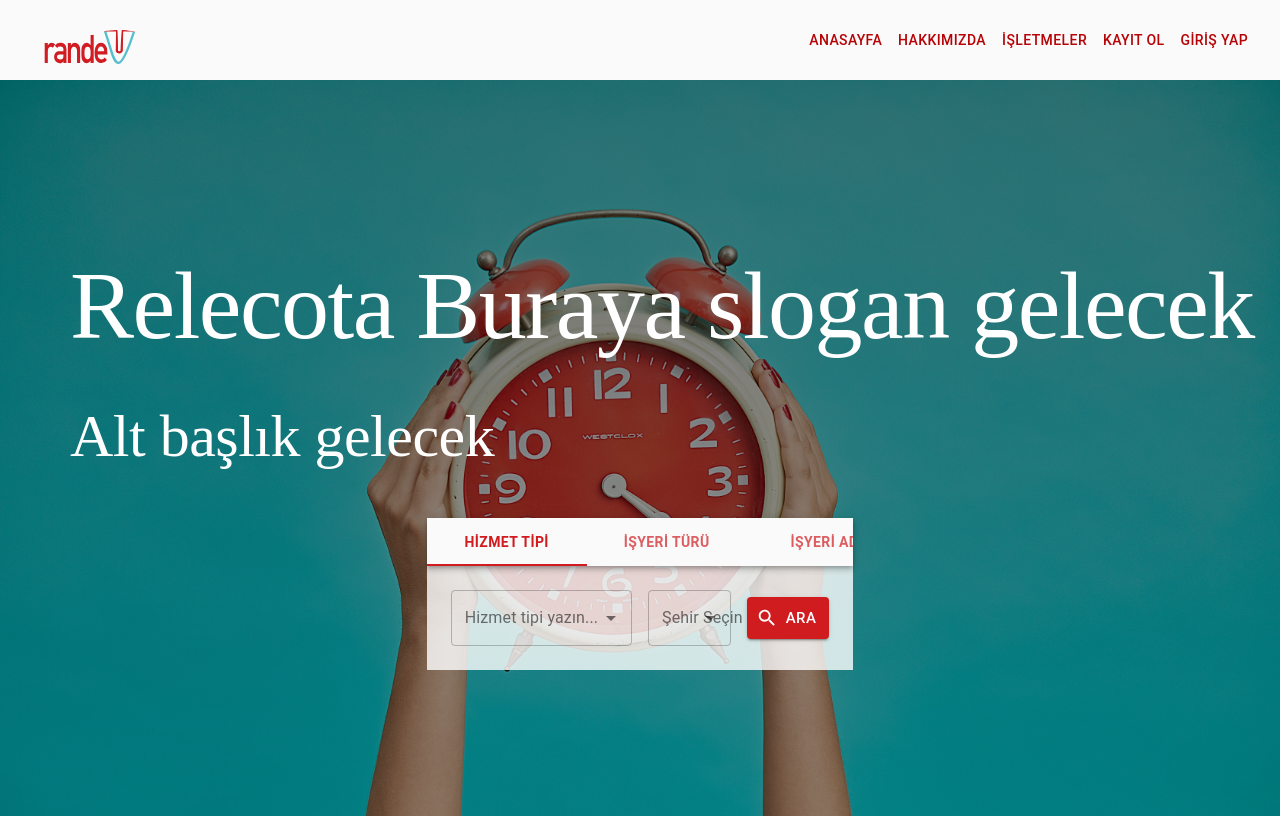
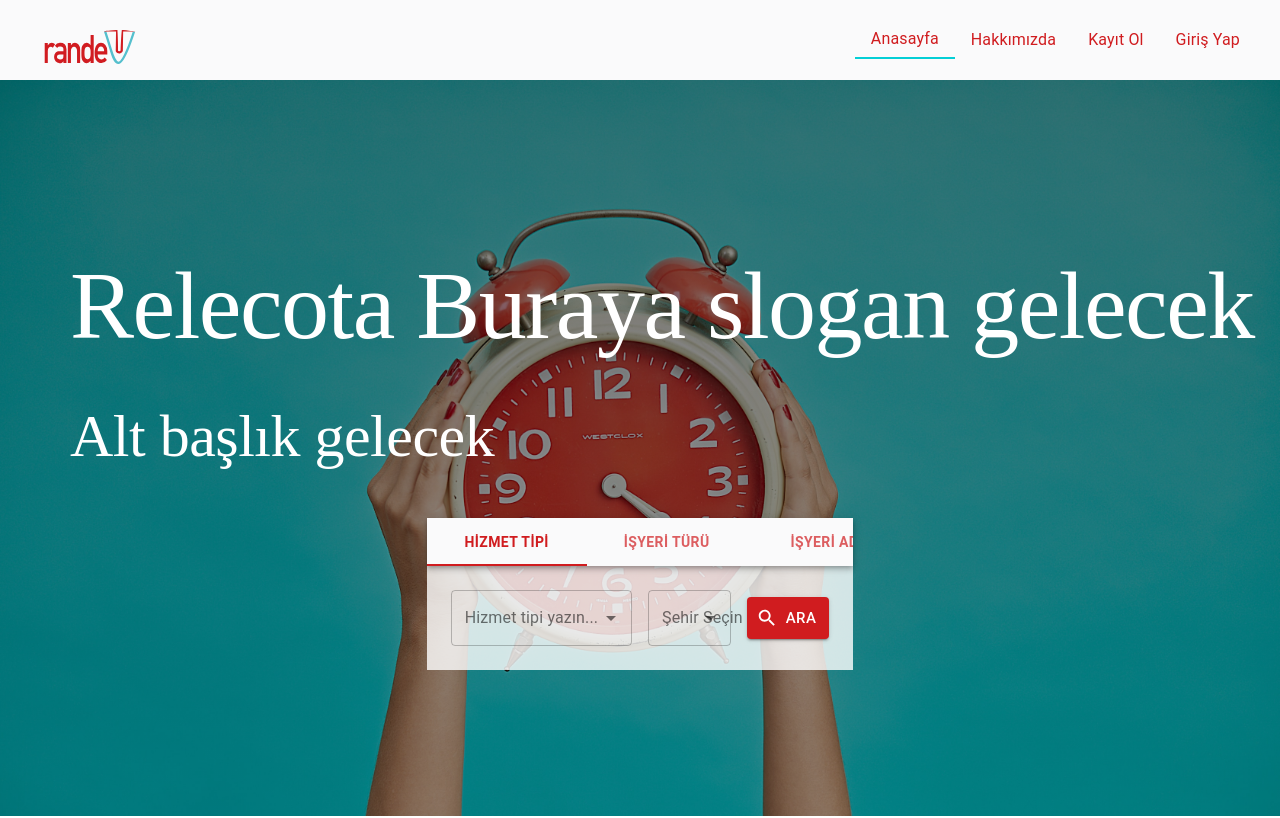
Before and after one commit to serbestemre/randeu-webApp, a React app: page / in a window 1280 px wide. Shown: the top 818 px of the page. Built offline with nearby package versions, Linux system fonts and the light colour scheme.

Commit message:
navbar styled

```diff
--- a/src/App.js
+++ b/src/App.js
@@ -6,7 +6,7 @@ import Login from "./pages/Login/Login";
 import Register from "./pages/Register/Register";
 import Auxiliary from "./hoc/Auxiliary/Auxiliary";
 import AboutUs from './pages/AboutUs/AboutUs';
-const App = () => {
+const App = (props) => {
   return (
    <Auxiliary>
     <Switch>
--- a/src/components/Navigation/NavBar/NavBar.js
+++ b/src/components/Navigation/NavBar/NavBar.js
@@ -1,13 +1,19 @@
 import React from "react";
-import { NavLink } from "react-router-dom";
+import { Link, withRouter } from "react-router-dom";
+import Menu from '@material-ui/core/Menu';
+import MenuItem from '@material-ui/core/MenuItem';
 import { AppBar, Toolbar, Typography } from "@material-ui/core";
 import { makeStyles } from "@material-ui/styles";
-import { Grid } from "@material-ui/core";
+import { Grid, MenuList, useMediaQuery } from "@material-ui/core";
 import Logo from "../../../assets/images/randeu-04.svg";
 import { CardMedia } from "@material-ui/core";
-import Link from "../Link/Link";
 
 const useStyles = makeStyles(() => ({
+  MuiListItem:{
+      color:"black",
+      display:"inline-block"
+
+  },
   typographyStyles: {
     flex: 1,
   },
@@ -19,15 +25,28 @@ const useStyles = makeStyles(() => ({
 }));
 
 const links = [
-  { id: 1, title: "ANASAYFA", target: "/" },
-  { id: 2, title: "HAKKIMIZDA", target: "/hakkimizda" },
-  { id: 3, title: "İŞLETMELER", target: "#" },
-  { id: 4, title: "KAYIT OL", target: "/kullanici/kayit" },
-  { id: 5, title: "GİRİŞ YAP", target: "/kullanici/giris" },
+  { id: 1, title: "Anasayfa", target: "/" },
+  { id: 2, title: "Hakkımızda", target: "/hakkimizda" },
+  // { id: 3, title: "İŞLETMELER", target: "#" },
+  { id: 4, title: "Kayıt Ol", target: "/kullanici/kayit" },
+  { id: 5, title: "Giriş Yap", target: "/kullanici/giris" },
 ];
 
-const Header = () => {
+const navBar = (props) => {
+  const {location:{pathname}} = props;
+  console.log("path: ", pathname);
+  console.log(`${links[0].target}` === `${pathname}`);
+  const isMobileScreen = useMediaQuery("(min-width:600px)")
   const classes = useStyles();
+
+let navigatorMenu = links.map((link) => (
+  <MenuItem  key={link.id} component={Link} to={link.target} selected={`${link.target}` === `${pathname}`}>{link.title}</MenuItem>
+))
+
+if(isMobileScreen){
+// TODO Hamburger Menu
+}
+
   return (
     <Grid item>
       <AppBar position="static" style={{ backgroundColor: "#fafafb" }}>
@@ -35,15 +54,14 @@ const Header = () => {
           <Typography component={"span"} className={classes.typographyStyles}>
             <CardMedia className={classes.media} image={Logo} title="Randeu" />
           </Typography>
+          <MenuList>
+          {navigatorMenu}
+          </MenuList>
 
-          {links.map((link) => (
-              <Link key={link.id} title={link.title} target={link.target} />
-
-          ))}
         </Toolbar>
       </AppBar>
     </Grid>
   );
 };
 
-export default Header;
+export default withRouter(navBar) ;
--- a/src/hoc/Layout/Layout.js
+++ b/src/hoc/Layout/Layout.js
@@ -6,7 +6,7 @@ import Footer from "../../containers/Footer/Footer";
 const layout = (props) => {
   return (
     <Grid container direction="column">
-      <NavBar />
+      <NavBar/>
       {props.children}
       <Footer />
     </Grid>
--- a/src/theme.js
+++ b/src/theme.js
@@ -15,22 +15,24 @@ const publicSans = {
     "U+0000-00FF, U+0131, U+0152-0153, U+02BB-02BC, U+02C6, U+02DA, U+02DC, U+2000-206F, U+2074, U+20AC, U+2122, U+2191, U+2193, U+2212, U+2215, U+FEFF",
 };
 
-//fafafb
+const primaryColor =  {
+  light: "#FAFAFB",
+  main: "#04cfd6",
+  dark: "#616162",
+  contrastText: "#fafafb",
+}
+
+const secondaryColor ={
+    light: "#EA3639",
+    main: "#D01C1F",
+    dark: "#B70306",
+    contrastText: "#fff",
+}
 
 const theme = createMuiTheme({
   palette: {
-    primary: {
-      light: "#FAFAFB",
-      main: "#04cfd6",
-      dark: "#616162",
-      contrastText: "#fafafb",
-    },
-    secondary: {
-      light: "#EA3639",
-      main: "#D01C1F",
-      dark: "#B70306",
-      contrastText: "#fff",
-    },
+    primary: primaryColor,
+    secondary: secondaryColor
   },
   typography: {
     h1: {
@@ -52,6 +54,25 @@ const theme = createMuiTheme({
         "@font-face": [publicSans],
       },
     },
+    MuiListItem:{
+      root:{
+        "&$selected": {       // this is to refer to the prop provided by M-UI
+          backgroundColor: "transparent",
+          borderBottom: `2px solid ${primaryColor.main}`,
+
+        },
+        display:"inline-block",
+      },
+
+      button:{
+        color: secondaryColor.main,
+        "&:hover":{
+          backgroundColor: "transparent",
+          borderBottom: `2px solid ${primaryColor.main}`,
+        }
+      }
+    },
+
 
   },
 });
```
